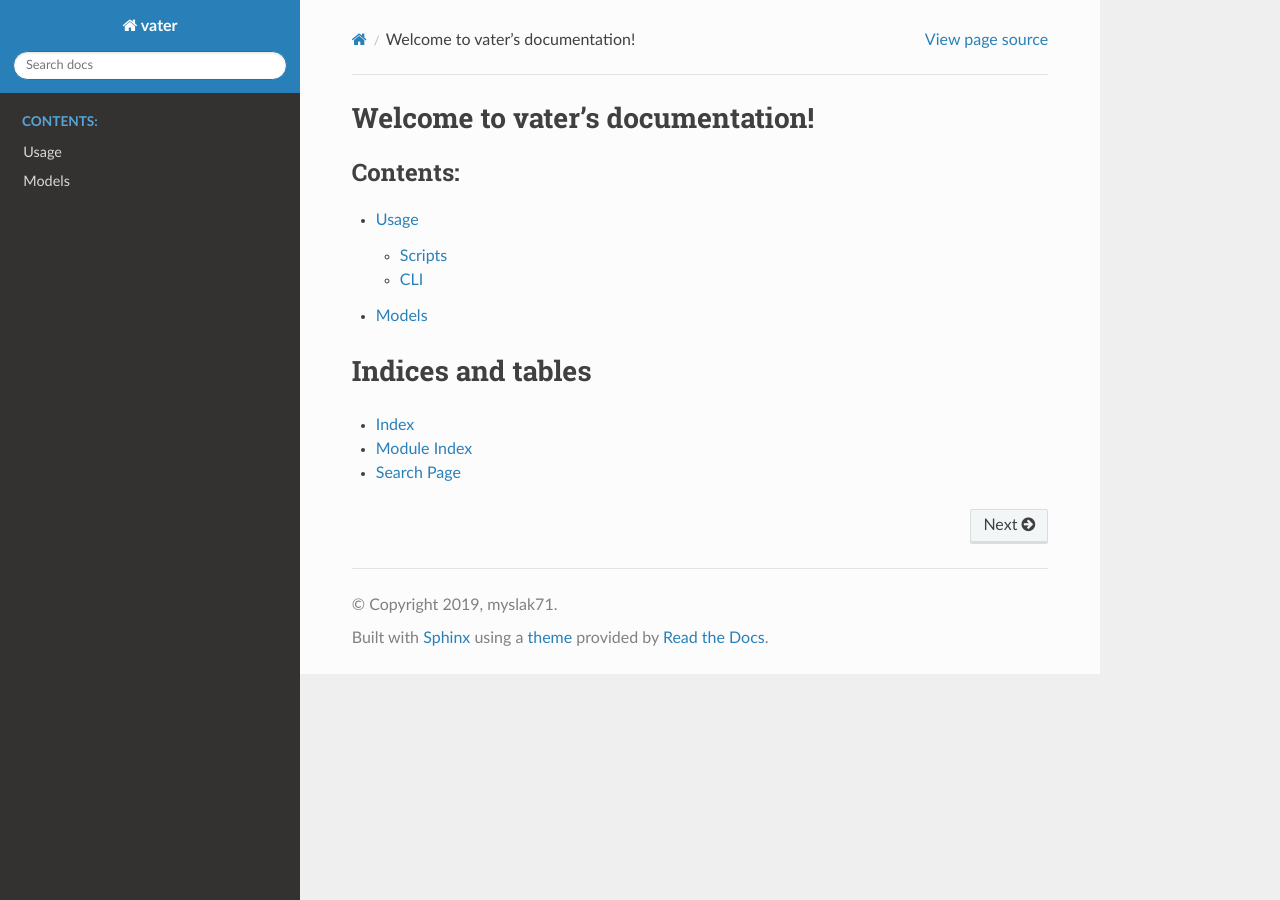
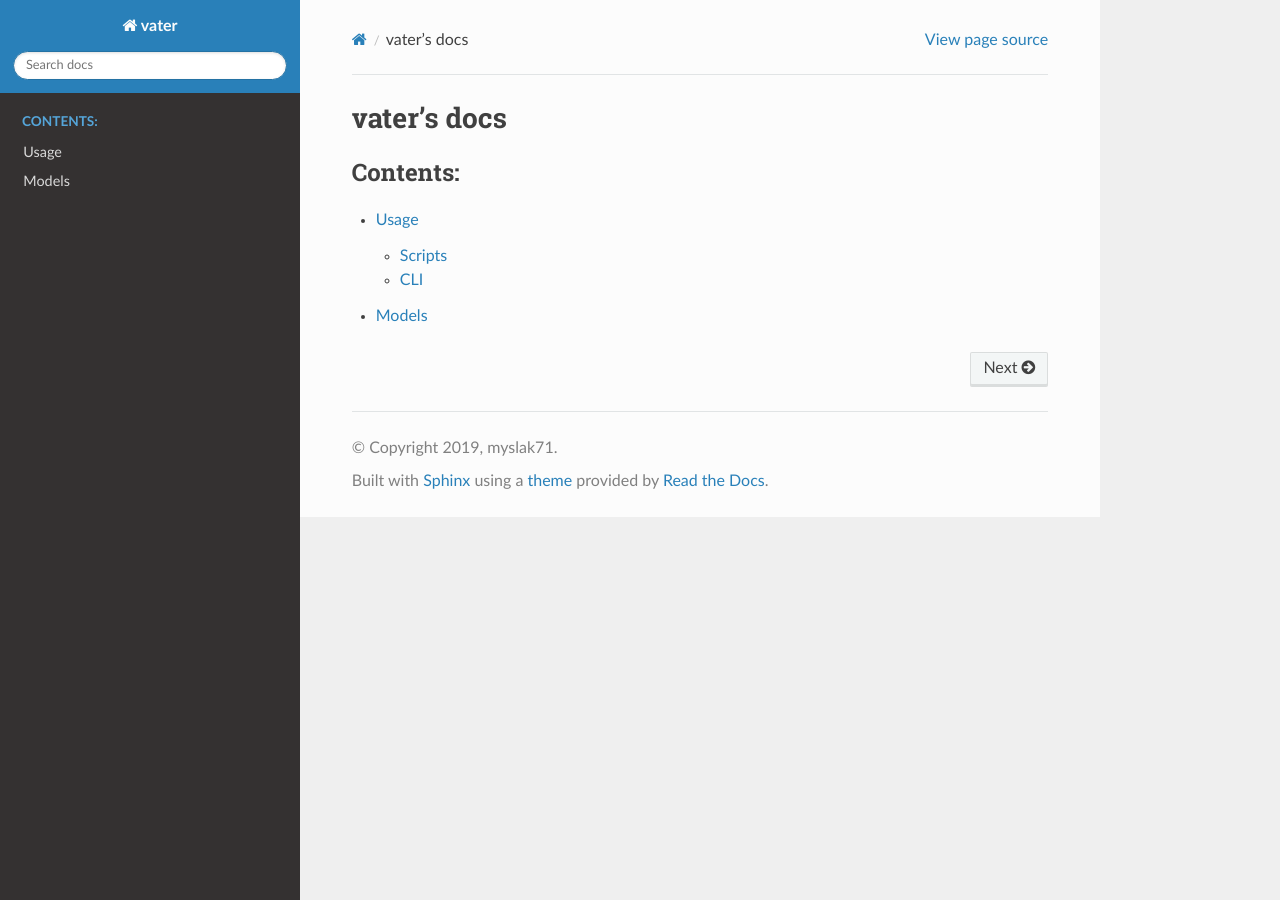
Before and after one commit to myslak71/vater, a Sphinx documentation site: the page built from docs/index.rst, in a window 1280 px wide. Built offline with Sphinx 7.4.7 and the Read the Docs theme 2.0.0, drawn with Linux system fonts in a browser that asks for light colours; pages that are not in the unit, such as notebooks, are missing from menus.

Commit message:
Fix docs

```diff
--- a/docs/index.rst
+++ b/docs/index.rst
@@ -1,9 +1,4 @@
-.. vater documentation master file, created by
-   sphinx-quickstart on Fri Oct 25 19:54:33 2019.
-   You can adapt this file completely to your liking, but it should at least
-   contain the root `toctree` directive.
-
-Welcome to vater's documentation!
+vater's docs
 =================================
 
 .. toctree::
@@ -14,10 +9,3 @@
    usage
    api
    models
-
-Indices and tables
-==================
-
-* :ref:`genindex`
-* :ref:`modindex`
-* :ref:`search`
```
